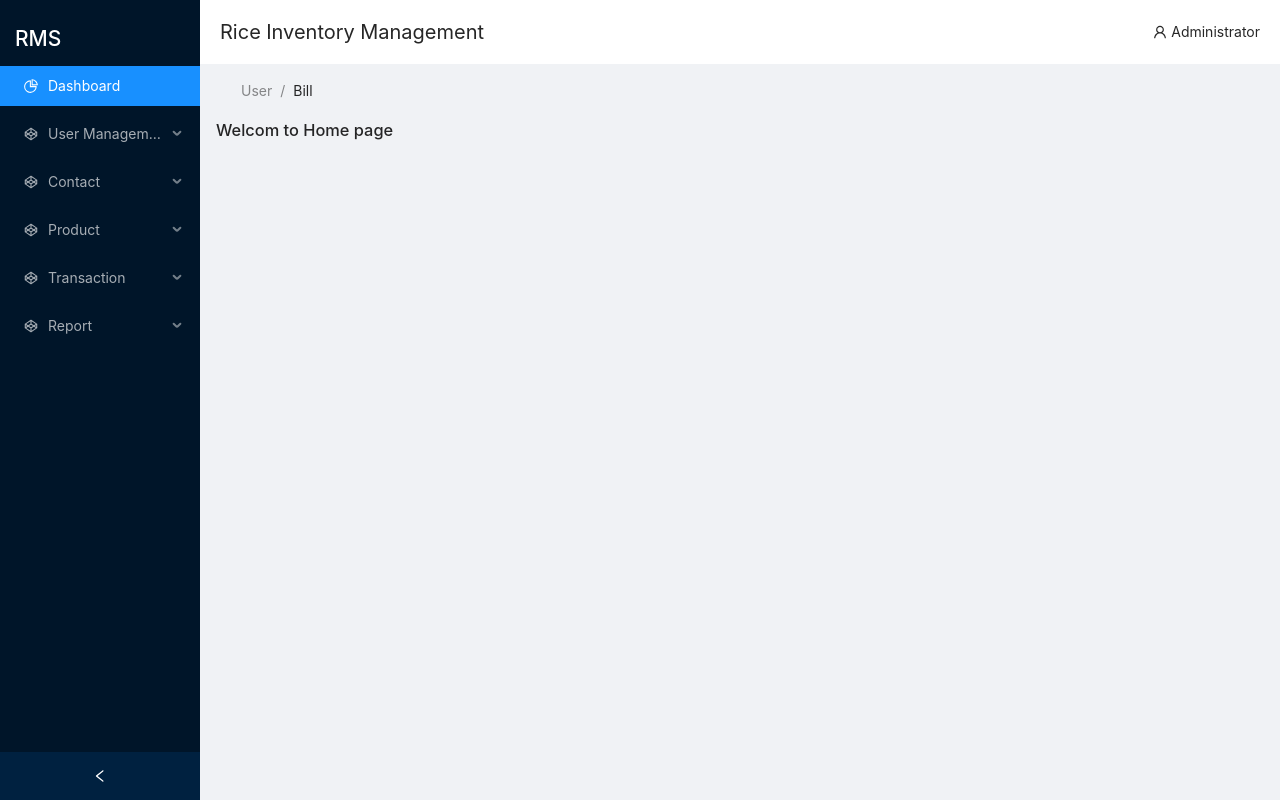
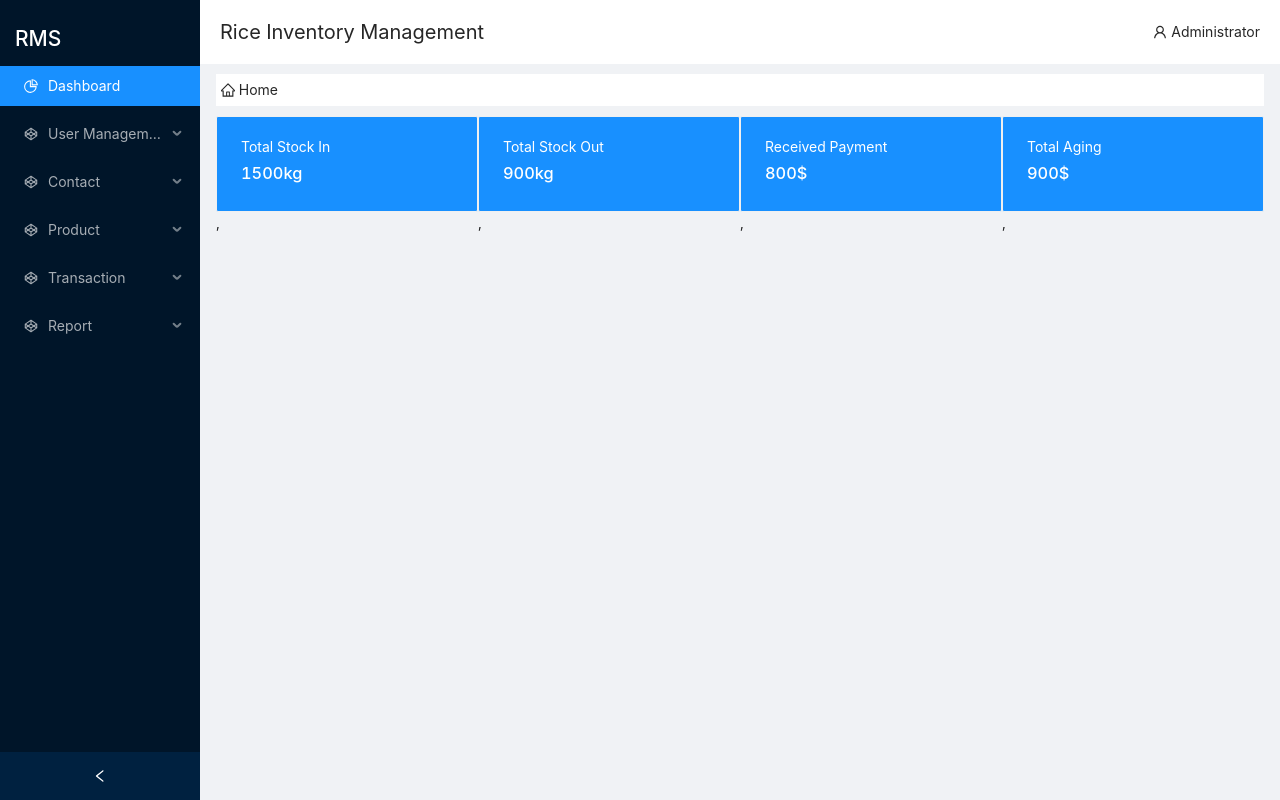
Before and after one commit to Fazan1111/rms-frontend, a React (Create React App) app: page / in a window 1280 px wide. Built offline with nearby package versions, Linux system fonts and the light colour scheme.

Commit message:
custom home page

```diff
--- a/src/App.css
+++ b/src/App.css
@@ -51,18 +51,8 @@ body {
   padding: 12px 18px;
 }
 
-table {
-  width: 1000px;
-  border-collapse: collapse;
-  margin-top: 20px;
+.card-dash, h3 {
+  background-color: #1890ff;
+  color: white;
+  line-height: 12px;
 }
-
-table th {
-  padding: 5px;
-  background-color: rgb(45, 147, 243);
-  color: white;
-}
-
-table tr td {
-  padding: 5px;
-}
--- a/src/services/BaseService.js
+++ b/src/services/BaseService.js
@@ -2,7 +2,7 @@ import axios from "axios";
 
 export default class BaseService {
     module = "";
-    apiHost = "https://jsonplaceholder.typicode.com";
+    apiHost = "http://localhost:9000";
     prefix = "";
     version = "";
     header = {
@@ -17,7 +17,7 @@ export default class BaseService {
         return axios({
             method: "GET",
             header: this.header,
-            url: `${this.generateApiUrl()}/${this.module}`
+            url: `${this.generateApiUrl()}/${this.module}/lists`
         })
     }
 
--- /dev/null
+++ b/src/services/CategoryService.js
@@ -0,0 +1,5 @@
+import BaseService from "./BaseService";
+
+export default class CategoryService extends BaseService {
+    module = "category";
+}
--- /dev/null
+++ b/src/services/SupplierService.js
@@ -0,0 +1,5 @@
+import BaseService from "./BaseService";
+
+export default class SupplierService extends BaseService {
+    module = 'supplier';
+}
--- /dev/null
+++ b/src/views/cate/index.js
@@ -0,0 +1,33 @@
+import React from "react";
+import List from "../list/list";
+import CategoryService from "../../services/CategoryService";
+
+export default class Category extends List {
+    constructor(props) {
+        super(props);
+        this.columns = [
+            {
+                title: "Name",
+                dataIndex: 'name',
+                key: 'name',
+                fixed: 'left',
+                sorter: (a, b) => a.name.length - b.name.length,
+            },
+            {
+                title: "Code",
+                dataIndex: 'code',
+                key: 'code',
+                fixed: 'left',
+            },
+            {
+                title: "note",
+                dataIndex: 'note',
+                key: 'note',
+                fixed: 'left',
+            },
+        ]
+
+        this.service = new CategoryService();
+    }
+
+}
--- a/src/views/crm/index.js
+++ b/src/views/crm/index.js
@@ -1,4 +1,5 @@
 import List from "../list/list";
+import CustomerService from "../../services/CustomerService";
 
 export default class Customer extends List {
     constructor(props) {
@@ -6,17 +7,6 @@ export default class Customer extends List {
         this.state = {
             data: []
         }
-
-        for (let i = 1; i <= 70; i++) {
-            this.state.data.push({
-                key: i,
-                name: `customer ${i}`,
-                phone: '010-432-001',
-                email: `fazan${i}@gmail.com`,
-                address: `Phnom Penh`
-            });
-        }
-
         this.columns = [
             {
                 title: "Name",
@@ -27,8 +17,8 @@ export default class Customer extends List {
             },
             {
                 title: "Phone Number",
-                dataIndex: 'phone',
-                key: 'phone',
+                dataIndex: 'contact',
+                key: 'contact',
                 fixed: 'left'
             },
             {
@@ -48,6 +38,6 @@ export default class Customer extends List {
     }
 
     title = "Customer";
-
+    service = new CustomerService();
 
 }
--- a/src/views/home.js
+++ b/src/views/home.js
@@ -1,6 +1,14 @@
 import React from 'react';
 import HeaderMenu from './layout/header';
-import {Layout, Breadcrumb} from 'antd';
+import {
+    Layout,
+    Breadcrumb,
+    Row,
+    Col,
+    Card
+} from 'antd';
+import {HomeOutlined} from "@ant-design/icons";
+import '../App.css';
 
 const {Content} = Layout;
 
@@ -11,12 +19,37 @@ class Home extends React.Component {
                 <HeaderMenu />
                 <Content style={{ margin: '0 16px' }}>
 
-                    <Breadcrumb style={{ margin: '16px 0' }}>
-                        <Breadcrumb.Item>User</Breadcrumb.Item>
-                        <Breadcrumb.Item>Bill</Breadcrumb.Item>
-                    </Breadcrumb>
+                <Breadcrumb style={{ margin: '10px 0px 0px 0px', backgroundColor: 'white', padding: '5px' }}>
+                    <Breadcrumb.Item> <HomeOutlined /> Home </Breadcrumb.Item>
+                </Breadcrumb>
 
-                    <h1>Welcom to Home page</h1>
+
+                    <Row style={{marginTop:'10px'}}>
+                        <Col span={6}>
+                            <Card className="card-dash">
+                                <p>Total Stock In</p>
+                                <h3>1500kg</h3>
+                            </Card>,
+                        </Col>
+                        <Col span={6}>
+                            <Card className="card-dash">
+                                <p>Total Stock Out</p>
+                                <h3>900kg</h3>
+                            </Card>,
+                        </Col>
+                        <Col span={6}>
+                            <Card className="card-dash">
+                                <p>Received Payment</p>
+                                <h3>800$</h3>
+                            </Card>,
+                        </Col>
+                        <Col span={6}>
+                            <Card className="card-dash">
+                                <p>Total Aging</p>
+                                <h3>900$</h3>
+                            </Card>,
+                        </Col>
+                    </Row>
                 </Content>
             </Layout>
         )
--- a/src/views/layout/routes.js
+++ b/src/views/layout/routes.js
@@ -4,9 +4,11 @@ import List from '../list/list';
 import Supplier from '../sup/index';
 import Customer from '../crm/index';
 import User from "../user/index";
+import Category from "../cate/index";
 
 const routes = [
     {path: '/', exact: true, name: 'Home', component: Home},
+    {path: '/category', name: 'Category', component: Category},
     {path: '/products', exact: true, name: 'Products', component: Products},
     {path: '/list', name: 'List', component: List},
     {path: '/supplier', name: 'Supplier', component: Supplier},
--- a/src/views/layout/sidebar.js
+++ b/src/views/layout/sidebar.js
@@ -37,7 +37,7 @@ class Sidebar extends React.Component {
                         <Menu.Item key="5" icon={<UnorderedListOutlined />}><Link to={'/customer'} className="nav-link">Customer</Link></Menu.Item>
                     </SubMenu>
                     <SubMenu key="sub3" icon={<CodepenOutlined />} title="Product">
-                        <Menu.Item key="6" icon={<UnorderedListOutlined />}><Link to={'/supplier'} className="nav-link">Category</Link></Menu.Item>
+                        <Menu.Item key="6" icon={<UnorderedListOutlined />}><Link to={'/category'} className="nav-link">Category</Link></Menu.Item>
                         <Menu.Item key="7" icon={<UnorderedListOutlined />}><Link to={'/customer'} className="nav-link">Product</Link></Menu.Item>
                     </SubMenu>
                     <SubMenu key="sub4" icon={<CodepenOutlined />} title="Transaction">
--- a/src/views/sup/index.js
+++ b/src/views/sup/index.js
@@ -1,5 +1,6 @@
 import React from "react";
 import List from "../list/list";
+import SupplierService from "../../services/SupplierService";
 
 export default class Supplier extends List {
     constructor(props) {
@@ -28,8 +29,8 @@ export default class Supplier extends List {
             },
             {
                 title: "Phone Number",
-                dataIndex: 'phone',
-                key: 'phone',
+                dataIndex: 'contact',
+                key: 'contact',
                 fixed: 'left'
             },
             {
@@ -49,6 +50,7 @@ export default class Supplier extends List {
     }
 
     title = "Supplier"
+    service = new SupplierService();
 
     renderButtonAction() {
         return <div></div>
--- a/src/views/user/index.js
+++ b/src/views/user/index.js
@@ -10,29 +10,16 @@ export default class UserList extends List {
         this.columns = [
             {
                 title: "Name",
-                dataIndex: 'name',
-                key: 'name',
+                dataIndex: 'userName',
+                key: 'userName',
                 fixed: 'left',
-                sorter: (a, b) => a.name.length - b.name.length,
-            },
-            {
-                title: "Phone",
-                dataIndex: 'phone',
-                key: 'phone',
-                fixed: 'left',
+                sorter: (a, b) => a.userName.length - b.userName.length,
             },
             {
                 title: "Email",
                 dataIndex: 'email',
                 key: 'email',
                 fixed: 'left',
-            },
-            {
-                title: "Address",
-                dataIndex: 'address',
-                key: 'address',
-                fixed: 'left',
-                render: (text, record) => record.address.city
             }
         ]
     }
```
